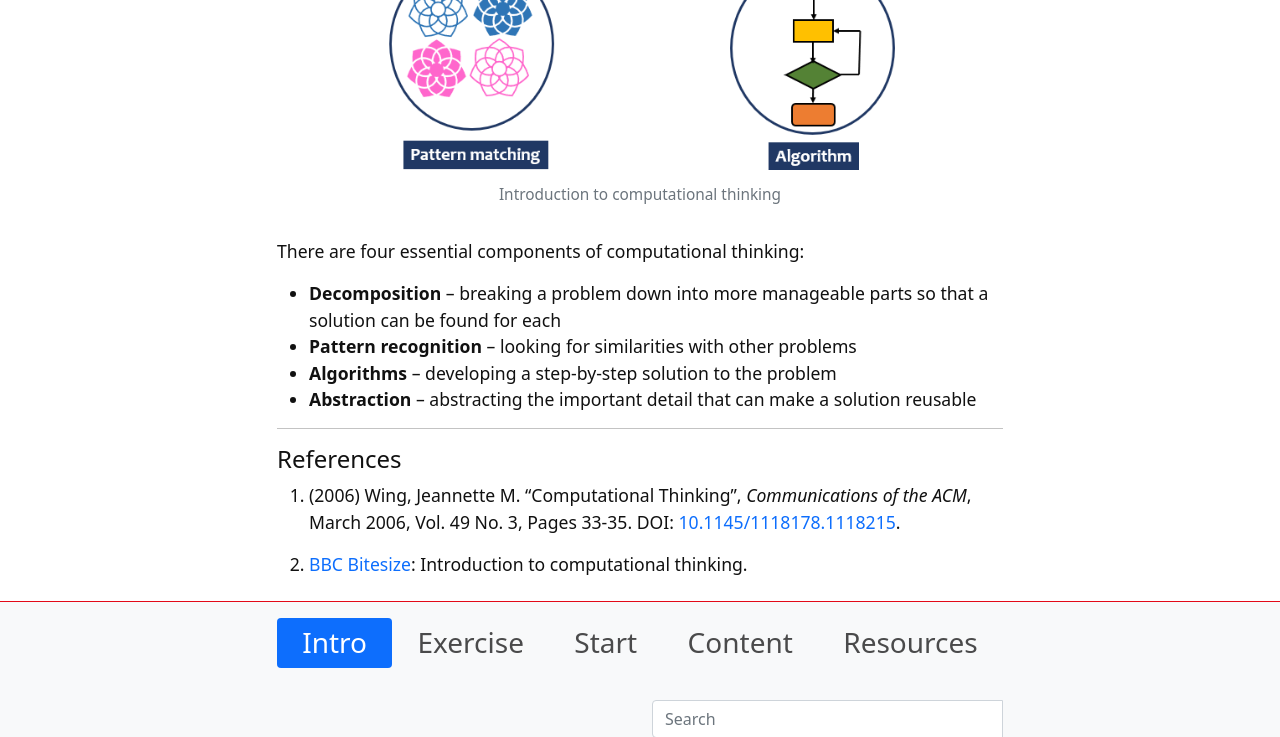
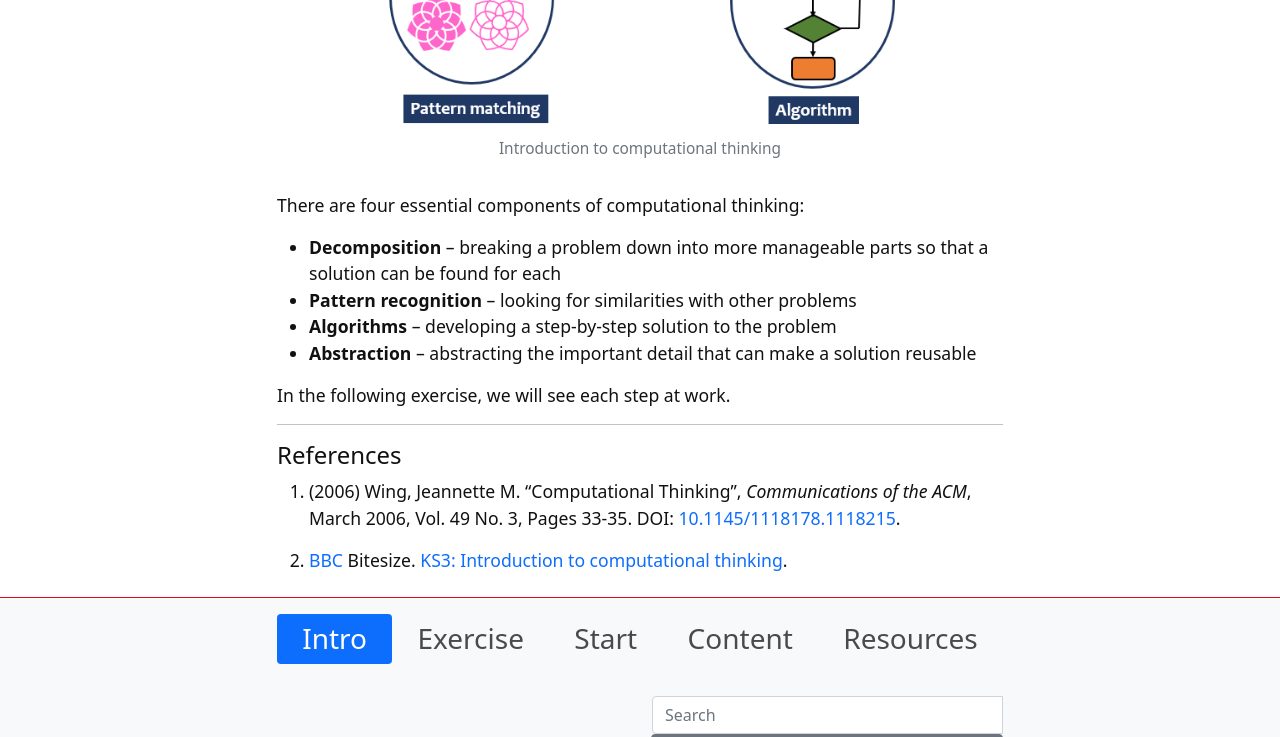
Before and after one commit to weaverbel/intro-computational-thinking, a Jekyll site: the page built from content/0-intro.md, in a window 1280 px wide and 900 px high, scrolled down 994 px, cut to the strip 0-737 px from the top of the window. Built offline with Jekyll 4.4.1, drawn with Linux system fonts in a browser that asks for light colours.

Commit message:
Update 0-intro.md
remove redundant intro

```diff
--- a/content/0-intro.md
+++ b/content/0-intro.md
@@ -24,10 +22,12 @@ There are four essential components of computational thinking:
 - **Algorithms** – developing a step-by-step solution to the problem
 - **Abstraction** – abstracting the important detail that can make a solution reusable
 
+In the following exercise, we will see each step at work.
+
 -------------
 
 #### References
 
 1. (2006) Wing, Jeannette M. "Computational Thinking", *Communications of the ACM*, March 2006, Vol. 49 No. 3, Pages 33-35. DOI: [10.1145/1118178.1118215](https://dx.doi.org/10.1145/1118178.1118215).
 
-2. [BBC Bitesize](https://www.bbc.com/bitesize/guides/zp92mp3/revision/1): Introduction to computational thinking.
+2. [BBC](https://www.bbc.com/) Bitesize. [KS3: Introduction to computational thinking](https://www.bbc.com/bitesize/guides/zp92mp3/revision/1).
```
Also changed, not shown: other parts of content/0-intro.md (+0 -2 lines).
